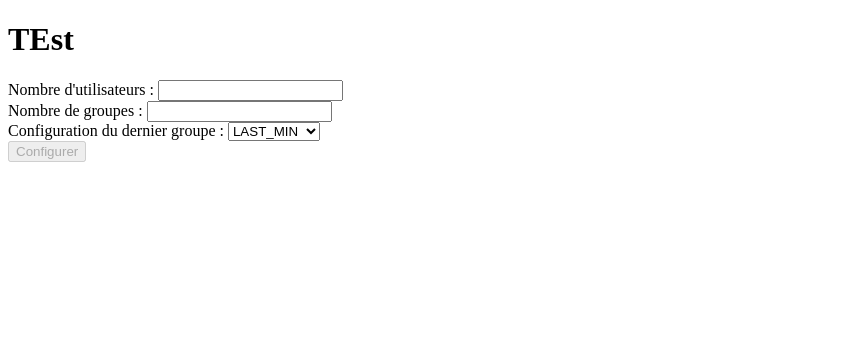
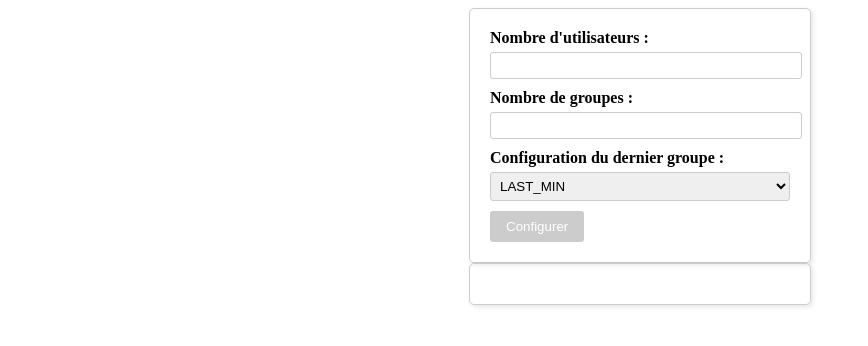
Before and after one commit to YohanMar/Projet_CI-CD, an Angular app in the folder my-app/: page / in a window 1280 px wide. Shown: the top 346 px of the page, without its empty margins (0-868 px from the left). Built offline with nearby package versions, Linux system fonts and the light colour scheme.

Commit message:
correction css vide

```diff
--- a/my-app/src/app/admin-config/admin-config.component.css
+++ b/my-app/src/app/admin-config/admin-config.component.css
@@ -0,0 +1,62 @@
+form {
+    width: 300px;
+    margin: 0 auto;
+    padding: 20px;
+    border: 1px solid #ccc;
+    border-radius: 5px;
+    box-shadow: 2px 2px 5px rgba(0, 0, 0, 0.1);
+  }
+
+  label {
+    display: block;
+    margin-bottom: 5px;
+    font-weight: bold;
+  }
+
+  input,
+  select {
+    width: 100%;
+    padding: 5px;
+    margin-bottom: 10px;
+    border: 1px solid #ccc;
+    border-radius: 3px;
+  }
+
+  input[type="number"] {
+    appearance: textfield;
+    -moz-appearance: textfield;
+  }
+
+  input[type="number"]::-webkit-inner-spin-button,
+  input[type="number"]::-webkit-outer-spin-button {
+    -webkit-appearance: none;
+    margin: 0;
+  }
+
+  button[type="submit"] {
+    background-color: #4CAF50;
+    color: white;
+    border: none;
+    border-radius: 3px;
+    padding: 8px 16px;
+    cursor: pointer;
+    transition: background-color 0.3s ease;
+  }
+
+  button[type="submit"]:hover {
+    background-color: #45a049;
+  }
+
+  button[type="submit"]:disabled {
+    background-color: #ccc;
+    cursor: not-allowed;
+  }
+
+  h3 {
+    text-align: center;
+    margin-top: 30px;
+  }
+
+  div > div {
+    margin-top: 10px;
+  }
--- a/my-app/src/app/app.component.html
+++ b/my-app/src/app/app.component.html
@@ -1,2 +1 @@
-<H1>TEst</H1>
 <app-admin-config></app-admin-config>
```
